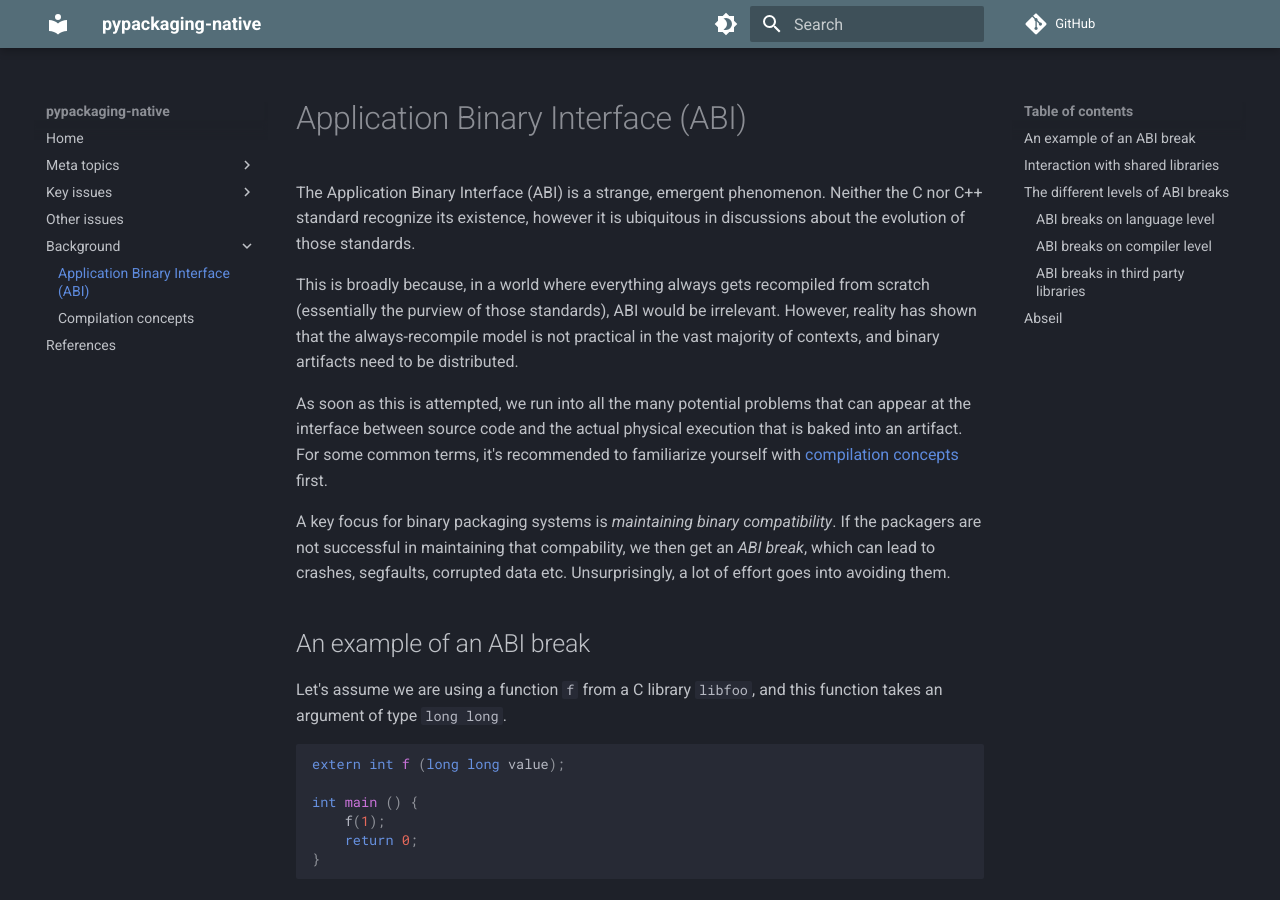
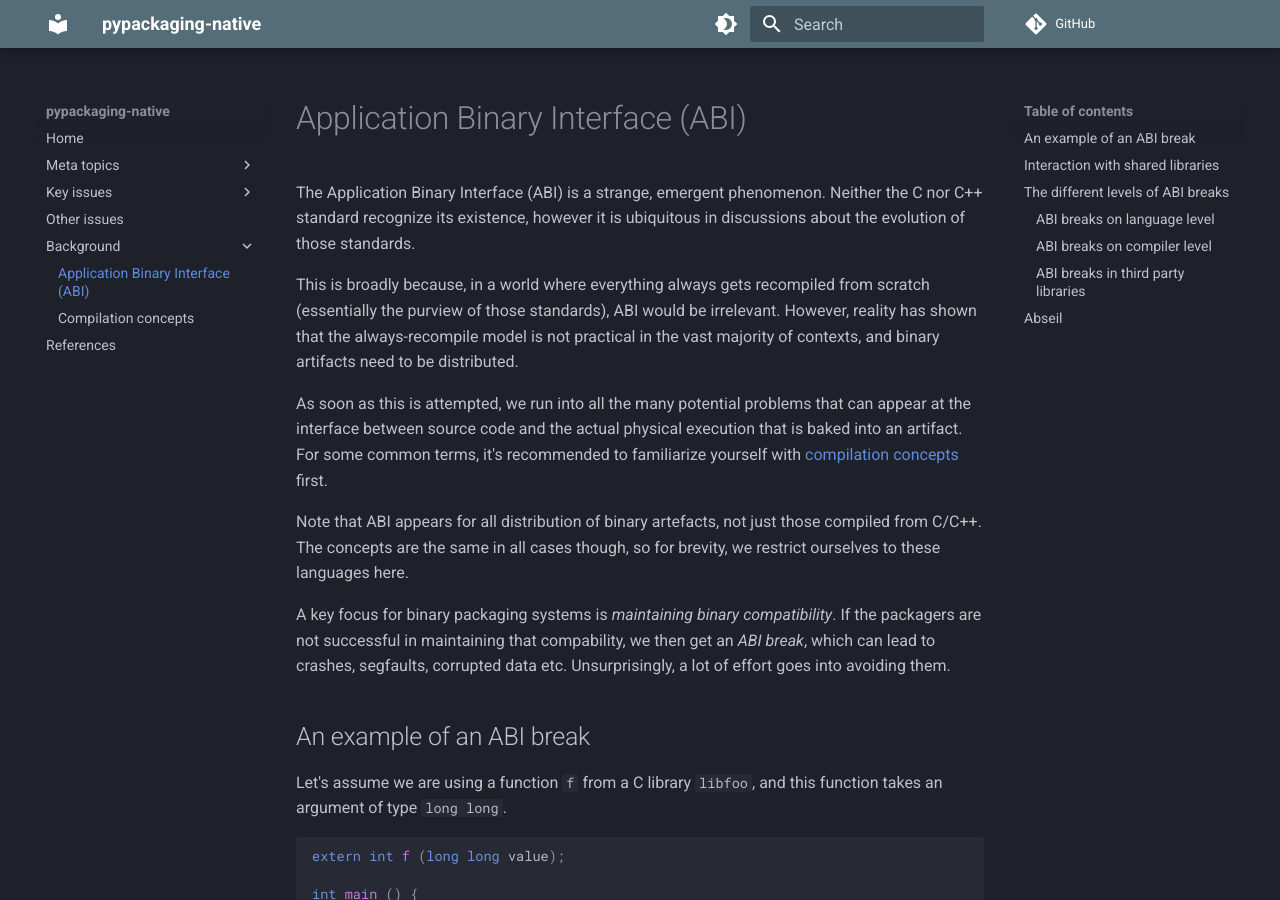
Before and after one commit to pypackaging-native/pypackaging-native, an MkDocs documentation site: the page built from docs/background/binary_interface.md, in a window 1280 px wide and 900 px high. Built offline with MkDocs 1.6.1 and Material for MkDocs 9.7.7, drawn with Linux system fonts in a browser that asks for light colours; comment, search, counter and statistics services are not loaded.

Commit message:
add comment that ABI does not just affect C/C++

```diff
--- a/docs/background/binary_interface.md
+++ b/docs/background/binary_interface.md
@@ -14,6 +14,10 @@ can appear at the interface between source code and the actual physical
 execution that is baked into an artifact. For some common terms, it's
 recommended to familiarize yourself with [compilation concepts](./compilation_concepts.md)
 first.
+
+Note that ABI appears for all distribution of binary artefacts, not just those
+compiled from C/C++. The concepts are the same in all cases though, so for
+brevity, we restrict ourselves to these languages here.
 
 A key focus for binary packaging systems is _maintaining binary compatibility_.
 If the packagers are not successful in maintaining that compability, we then get
```
